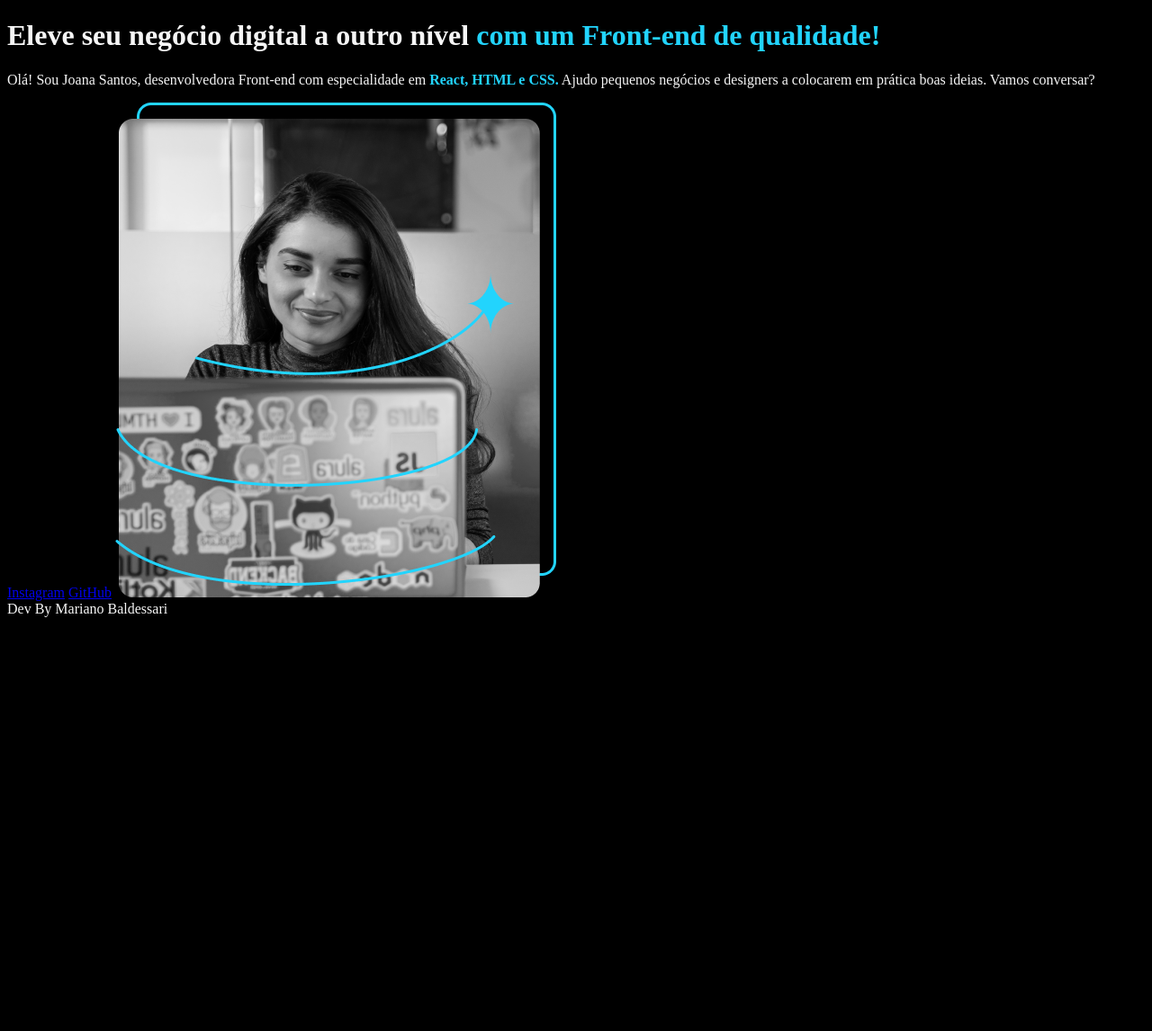
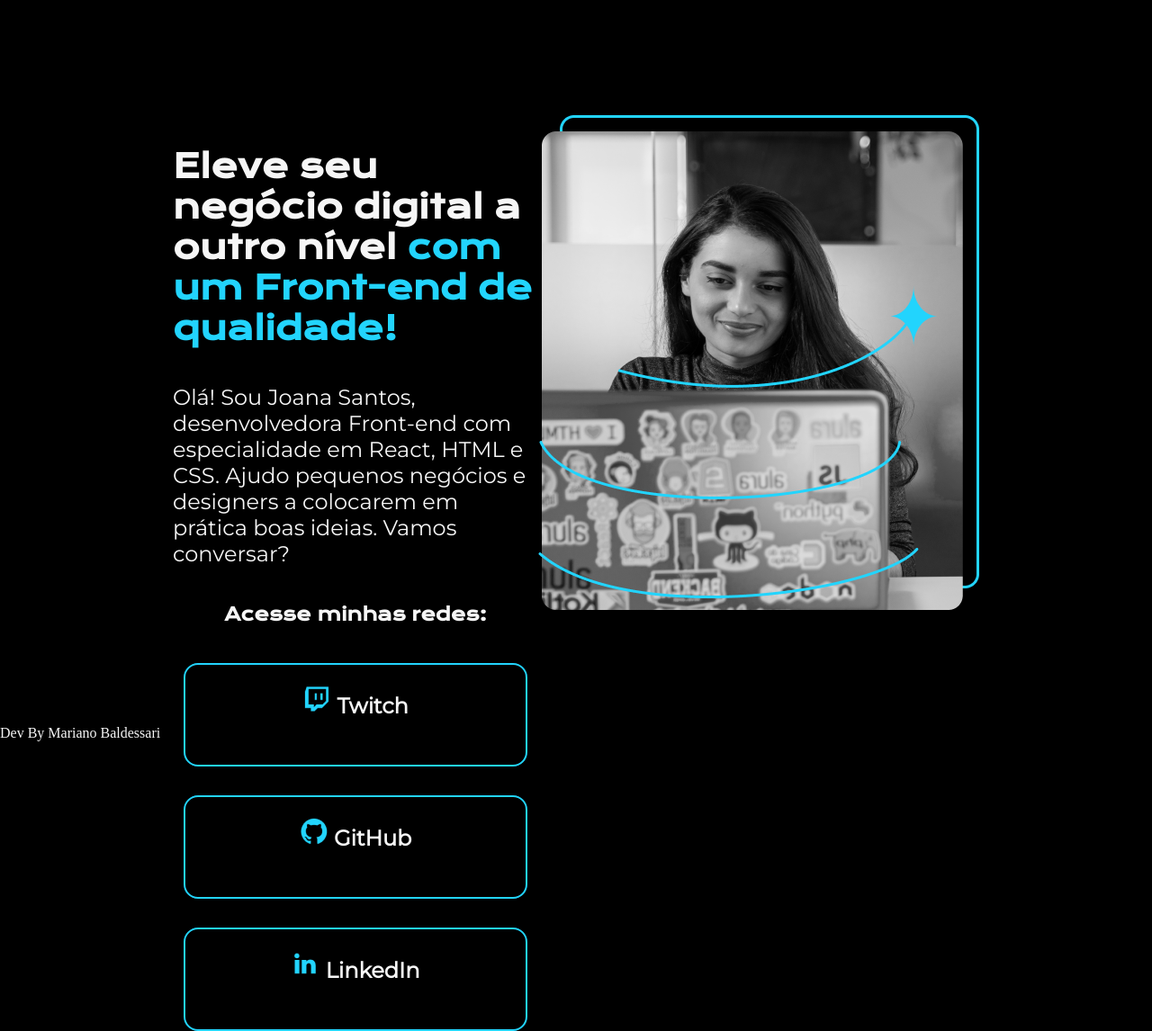
Before and after one commit to CarlosBaldessari-Exe/PORTFOLIOCURSOHTML2025, a plain HTML site: page index.html in a window 1280 px wide. Shown: the whole page at 90% size. Before the commit the page ends 800 px from the top, so only its background shows below. Drawn offline with nearby package versions, Linux system fonts and the light colour scheme.

Commit message:
Todo lo que hice hasta hoy

```diff
--- a/index.html
+++ b/index.html
@@ -6,15 +6,22 @@
         <meta name="viewport" content="width=device-width, initial-scale=1.0"> <!-- Hace la página responsive -->
         <title>Portfolio</title> <!-- Título de la pestaña -->
         <link rel="stylesheet" href="styles.css"> <!-- Vincula la hoja de estilos -->
+    </head>
     <body> <!-- Inicio del cuerpo del documento -->
         <header>
-            <main>
-                <h1>Eleve seu negócio digital a outro nível<strong> com um Front-end de qualidade!</strong></h1>
-                <p>Olá! Sou Joana Santos, desenvolvedora Front-end com especialidade em <strong>React,
-                     HTML e CSS.</strong> Ajudo pequenos negócios e designers a colocarem em prática boas ideias. Vamos conversar?</p>
-                     <a href="https://www.instagram.com/">Instagram</a>
-                     <a href="https://github.com/">GitHub</a>
-                     <img src="a.png" alt="FOTO JOANA SANTOS">
+            <main class="presentacion">
+                <section class="presentacion_content">
+                <h1 class="presentacion_content_titulo">Eleve seu negócio digital a outro nível<strong class="destaque"> com um Front-end de qualidade!</strong></h1>
+                <p class="parrafo">Olá! Sou Joana Santos, desenvolvedora Front-end com especialidade em React,
+                    HTML e CSS. Ajudo pequenos negócios e designers a colocarem em prática boas ideias. Vamos conversar?</p>
+                <div class="redes">
+                    <h2 class="redes_titulo">Acesse minhas redes:</h2>
+                     <a class="redes_botones" href="https://www.Twitch.com/"><img class="Logos" src="Logo Twitch.png"> Twitch</a>
+                     <a class="redes_botones" href="https://github.com/"><img  class="Logos" src="Logo Github.png"> GitHub</a>
+                     <a class="redes_botones" href="https://www.linkedin.com/"><img  class="Logos"   src="Logo linkedin.png"> LinkedIn</a>
+                </div>
+                </section>
+                <img class="Joana" src="a.png" alt="FOTO JOANA SANTOS">
             </main>
         </header>
         <footer>Dev By Mariano Baldessari</footer>
--- a/styles.css
+++ b/styles.css
@@ -1,7 +1,74 @@
+@import url('https://fonts.googleapis.com/css2?family=Krona+One&family=Montserrat&display=swap');
+
+
+* {
+    margin: 0;
+    padding: 0;
+}
+
+
 body{
+    height: 100vh; /** 100% de la altura de la ventana del navegador */
+    box-sizing: border-box; /** Incluye el padding y el border en el tamaño total del elemento */
     background-color: #000;
     color: #f6f6f6;
 }
-strong{
+.destaque{
     color: #22D4FD;
 }
+.presentacion{
+    display: flex;  /** Utiliza Flexbox para el diseño */
+    align-items: center; /** Centra verticalmente los elementos */
+    justify-content: space-between; /** Distribuye el espacio entre los elementos */
+    margin: 10% 15%; /** Añade un margen alrededor del contenedor */
+
+
+}
+.presentacion_content{
+    width: 615px;
+    height: 482px;
+    display: flex;  /** Utiliza Flexbox para el diseño */
+    flex-direction: column;     /** Organiza los elementos en una columna */
+    gap: 40px; /** Añade un espacio de 40px entre los elementos */
+ }
+.presentacion_content_titulo{
+    font-size: 36px;
+    font-weight: 400px;
+    font-family: 'Krona One', sans-serif;  /* Aplica la fuente importada desde Google Fonts  DA IGUAL SI PONGO ''*/
+
+}
+.parrafo{
+    font-size: 24px;
+    font-weight: 400px;
+    font-family: 'Montserrat', sans-serif;  /* Aplica la fuente importada desde Google Fonts  DA IGUAL SI PONGO ''*/
+}
+.redes{ /** Contenedor para los botones de redes sociales */
+    display:flex;
+    justify-content: space-between;
+    flex-direction: column;
+    align-items: center;
+    gap: 32px;
+
+}
+.redes_titulo{
+    font-size: 20px;
+    font-weight: 400px;
+    font-family: 'Krona One', sans-serif;
+    margin-bottom: 10px;
+
+}
+.redes_botones{
+  background-color: #000;
+  width: 378px;
+  height: 68px;
+  text-align: center;
+  border: #22D4FD 2px solid;
+  border-radius: 16px;
+  padding: 21.5px 0px;
+  text-decoration: none;
+  color: #f6f6f6;
+  font-family: 'Montserrat', sans-serif;
+  font-weight: 600;
+  font-style: bold;
+  font-size: 24px;
+}
```
Also changed, not shown: Logo Github.png (added), Logo Twitch.png (added), Logo linkedin.png (added). Lines whose indentation alone changed are shown as unchanged.
